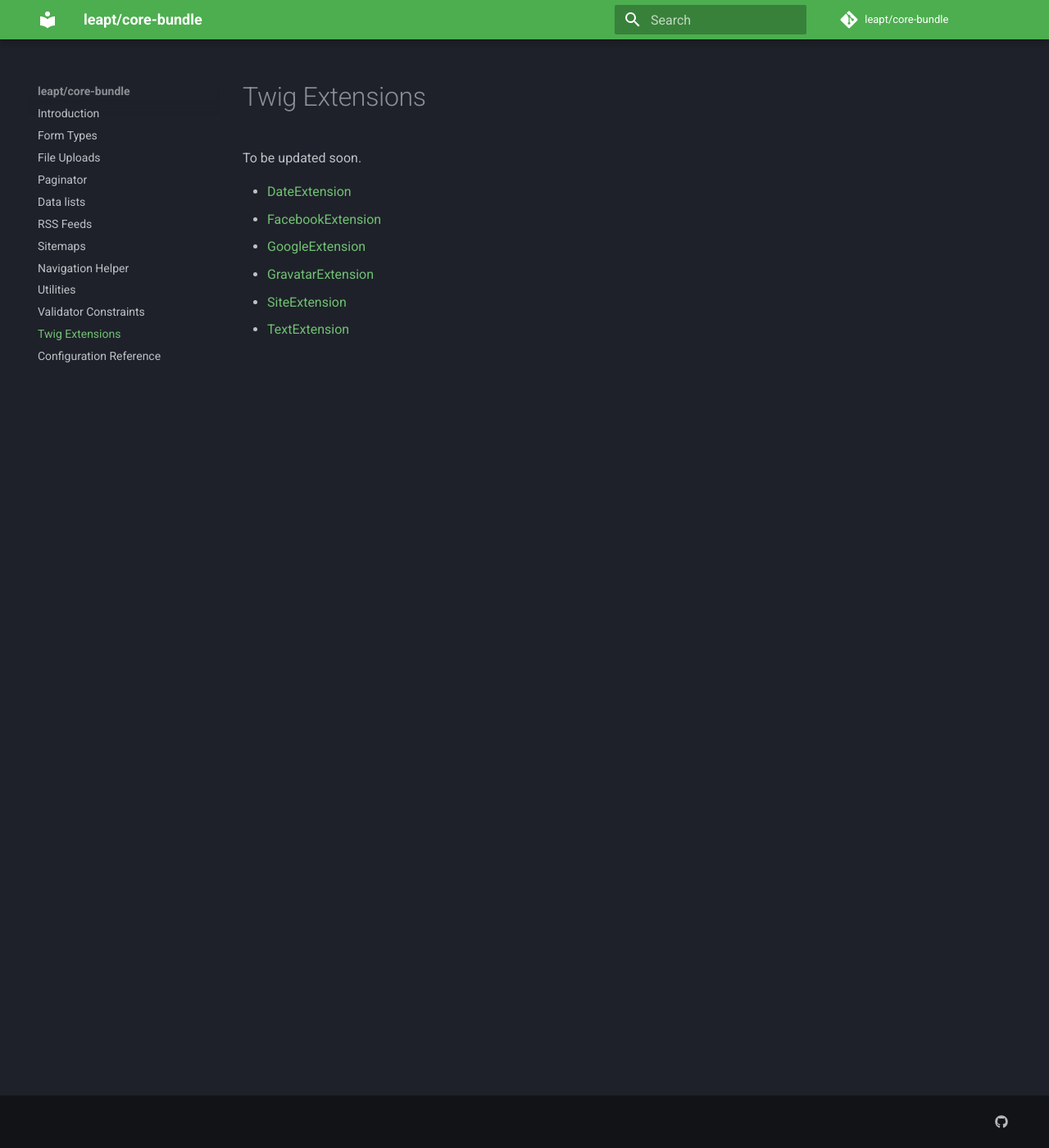
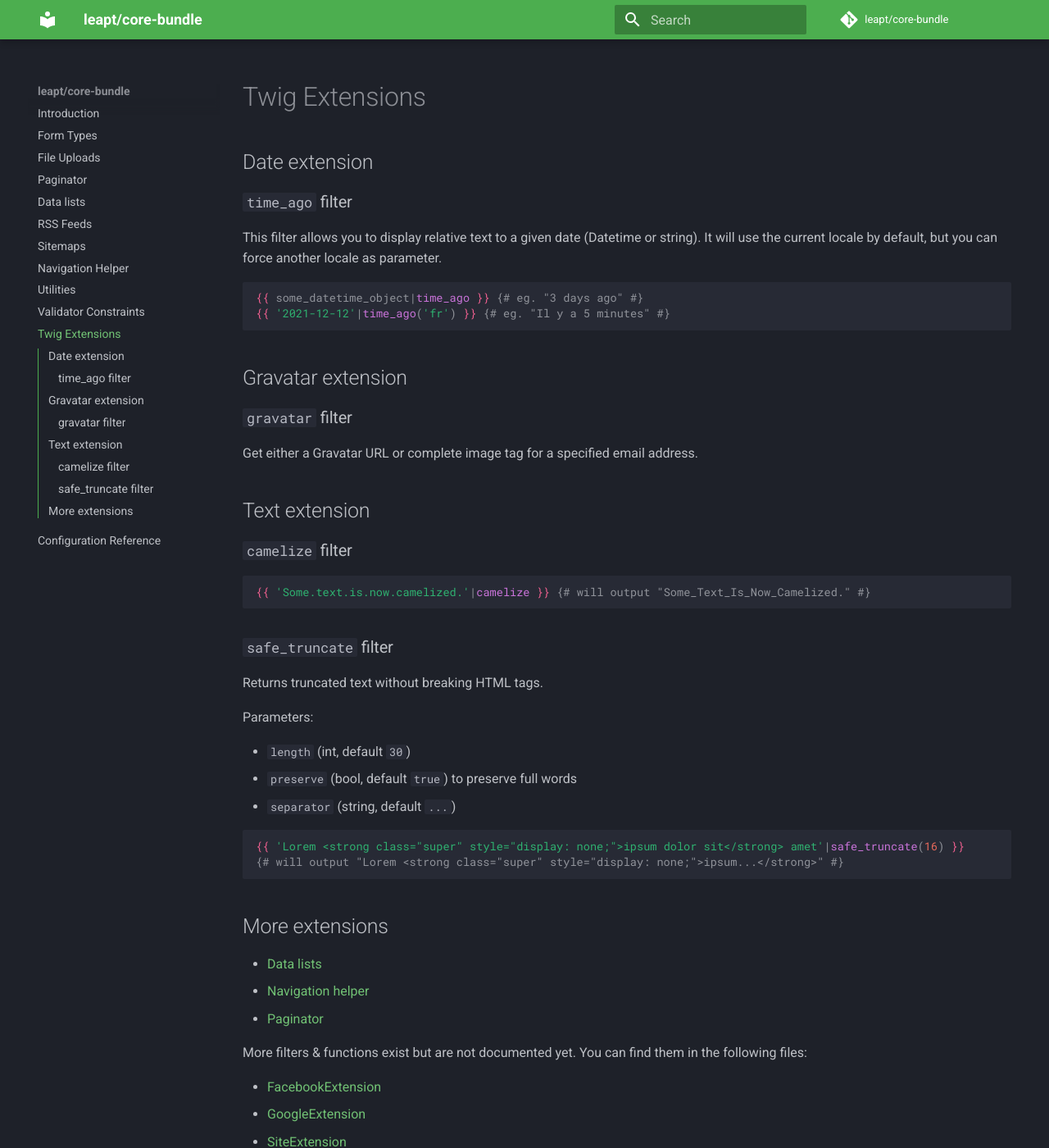
Before and after one commit to leapt/core-bundle, an MkDocs documentation site: the page built from docs/twig_extensions.md, in a window 1280 px wide and 1400 px high. Shown: the whole window at 82% size. Built offline with MkDocs 1.6.1 and Material for MkDocs 9.7.7, drawn with Linux system fonts in a browser that asks for light colours; comment, search, counter and statistics services are not loaded.

Commit message:
Add some Twig extension docs

````diff
--- a/docs/twig_extensions.md
+++ b/docs/twig_extensions.md
@@ -1,10 +1,56 @@
 # Twig Extensions
 
-To be updated soon.
+## Date extension
 
-* [DateExtension](https://github.com/leapt/core-bundle/tree/4.x/src/Twig/Extension/DateExtension.php)
+### `time_ago` filter
+
+This filter allows you to display relative text to a given date (Datetime or string). It will use the current locale by default, but you can
+force another locale as parameter.
+
+```twig
+{{ some_datetime_object|time_ago }} {# eg. "3 days ago" #}
+{{ '2021-12-12'|time_ago('fr') }} {# eg. "Il y a 5 minutes" #}
+```
+
+## Gravatar extension
+
+### `gravatar` filter
+
+Get either a Gravatar URL or complete image tag for a specified email address.
+
+## Text extension
+
+### `camelize` filter
+
+```twig
+{{ 'Some.text.is.now.camelized.'|camelize }} {# will output "Some_Text_Is_Now_Camelized." #}
+```
+
+### `safe_truncate` filter
+
+Returns truncated text without breaking HTML tags.
+
+Parameters:
+
+* `length` (int, default `30`)
+* `preserve` (bool, default `true`) to preserve full words
+* `separator` (string, default `...`)
+
+```twig
+{{ 'Lorem <strong class="super" style="display: none;">ipsum dolor sit</strong> amet'|safe_truncate(16) }}
+{# will output "Lorem <strong class="super" style="display: none;">ipsum...</strong>" #}
+```
+
+## More extensions
+
+* [Data lists](data_lists.md)
+* [Navigation helper](navigation_helper.md)
+* [Paginator](paginator.md)
+
+More filters & functions exist but are not documented yet. You can find them in the following files:
+
 * [FacebookExtension](https://github.com/leapt/core-bundle/tree/4.x/src/Twig/Extension/FacebookExtension.php)
 * [GoogleExtension](https://github.com/leapt/core-bundle/tree/4.x/src/Twig/Extension/GoogleExtension.php)
-* [GravatarExtension](https://github.com/leapt/core-bundle/tree/4.x/src/Twig/Extension/GravatarExtension.php)
 * [SiteExtension](https://github.com/leapt/core-bundle/tree/4.x/src/Twig/Extension/SiteExtension.php)
-* [TextExtension](https://github.com/leapt/core-bundle/tree/4.x/src/Twig/Extension/TextExtension.php)
+
+PRs welcome :)
````
Also changed, not shown: 1 other file.
